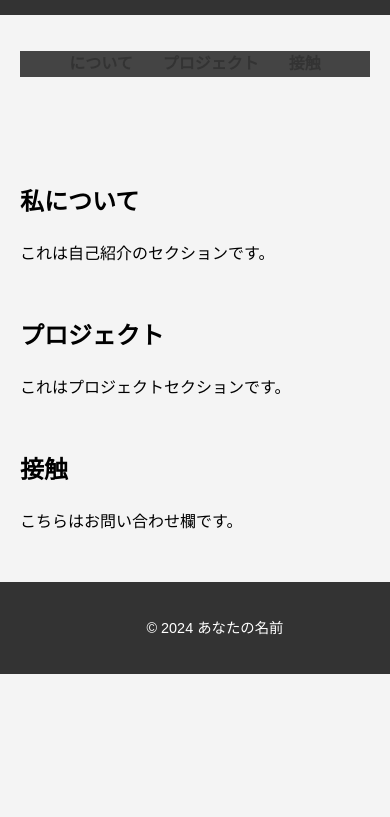
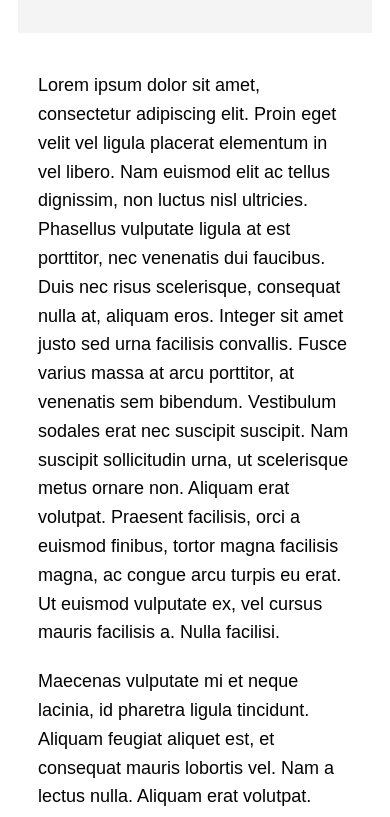
Before and after one commit to Kenken-Works/Portfolio-by-Kenken-Works.github.io, a plain HTML site: page index.html in a window 390 px wide. Shown: the part 170-987 px from the top of the page. Before the commit the page ends 844 px from the top, so only its background shows below. Drawn offline with Linux system fonts and the light colour scheme.

Commit message:
Update index.html
. How It Works:
HTML Structure: The index.html contains a section filled with dummy text (~1000 characters) to simulate content that requires scrolling.
CSS Styling: The main.css styles the page to ensure readability on mobile devices, with larger font sizes.
JavaScript: The scroll.js file handles the scrolling behavior. It includes functions to scroll the page up and down by one screen height, and an example of auto-scrolling down after 2 seconds.

```diff
--- a/index.html
+++ b/index.html
@@ -4,76 +4,27 @@
     <meta charset="UTF-8">
     <meta name="viewport" content="width=device-width, initial-scale=1.0">
     <title>ポートフォリオ</title>
-    <link rel="stylesheet" href="styles.css">
-    <style>
-        /* Smooth scrolling for anchor links */
-        html {
-            scroll-behavior: smooth;
-        }
-        /* Basic styles for the layout */
-        body {
-            font-family: Arial, sans-serif;
-            line-height: 1.6;
-        }
-        header, nav, main, footer {
-            padding: 20px;
-            max-width: 1200px;
-            margin: auto;
-        }
-        header {
-            text-align: center;
-        }
-        nav ul {
-            display: flex;
-            justify-content: center;
-            list-style-type: none;
-            padding: 0;
-        }
-        nav ul li {
-            margin: 0 15px;
-        }
-        nav ul li a {
-            text-decoration: none;
-            color: #333;
-            font-weight: bold;
-        }
-        section {
-            margin-top: 50px;
-        }
-        footer {
-            text-align: center;
-            margin-top: 50px;
-            font-size: 0.9em;
-        }
-    </style>
+    <link rel="stylesheet" href="styles/main.css">
 </head>
 <body>
     <header>
         <h1>私のポートフォリオへようこそ</h1>
     </header>
-    <nav>
-        <ul>
-            <li><a href="#about">について</a></li>
-            <li><a href="#projects">プロジェクト</a></li>
-            <li><a href="#contact">接触</a></li>
-        </ul>
-    </nav>
     <main>
-        <section id="about">
-            <h2>私について</h2>
-            <p>これは自己紹介のセクションです。</p>
-        </section>
-        <section id="projects">
-            <h2>プロジェクト</h2>
-            <p>これはプロジェクトセクションです。</p>
-        </section>
-        <section id="contact">
-            <h2>接触</h2>
-            <p>こちらはお問い合わせ欄です。</p>
+        <section id="dummy-text">
+            <p>
+                Lorem ipsum dolor sit amet, consectetur adipiscing elit. Proin eget velit vel ligula placerat elementum in vel libero. Nam euismod elit ac tellus dignissim, non luctus nisl ultricies. Phasellus vulputate ligula at est porttitor, nec venenatis dui faucibus. Duis nec risus scelerisque, consequat nulla at, aliquam eros. Integer sit amet justo sed urna facilisis convallis. Fusce varius massa at arcu porttitor, at venenatis sem bibendum. Vestibulum sodales erat nec suscipit suscipit. Nam suscipit sollicitudin urna, ut scelerisque metus ornare non. Aliquam erat volutpat. Praesent facilisis, orci a euismod finibus, tortor magna facilisis magna, ac congue arcu turpis eu erat. Ut euismod vulputate ex, vel cursus mauris facilisis a. Nulla facilisi.
+            </p>
+            <p>
+                Maecenas vulputate mi et neque lacinia, id pharetra ligula tincidunt. Aliquam feugiat aliquet est, et consequat mauris lobortis vel. Nam a lectus nulla. Aliquam erat volutpat. Morbi quis risus id nisi cursus pharetra. Ut in facilisis lectus, et varius lacus. Aenean consectetur, risus et vehicula fermentum, justo ligula tempor est, id porttitor est nunc id enim. Proin feugiat ligula ut velit ultrices venenatis. Vivamus facilisis massa et ex euismod, id pharetra mi iaculis. Fusce consequat est vitae urna fringilla, in tristique dui auctor. Fusce euismod tristique purus nec varius.
+            </p>
+            <!-- Repeat similar paragraphs until you reach ~1000 characters -->
         </section>
     </main>
     <footer>
         <p>© 2024 あなたの名前</p>
     </footer>
+
+    <script src="scripts/scroll.js"></script>
 </body>
 </html>
```
